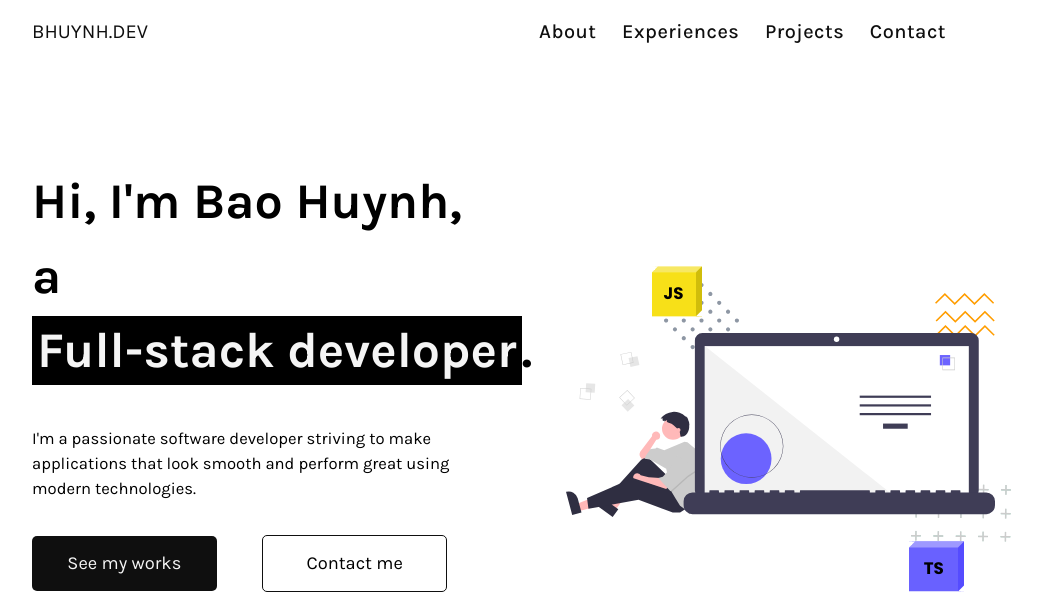
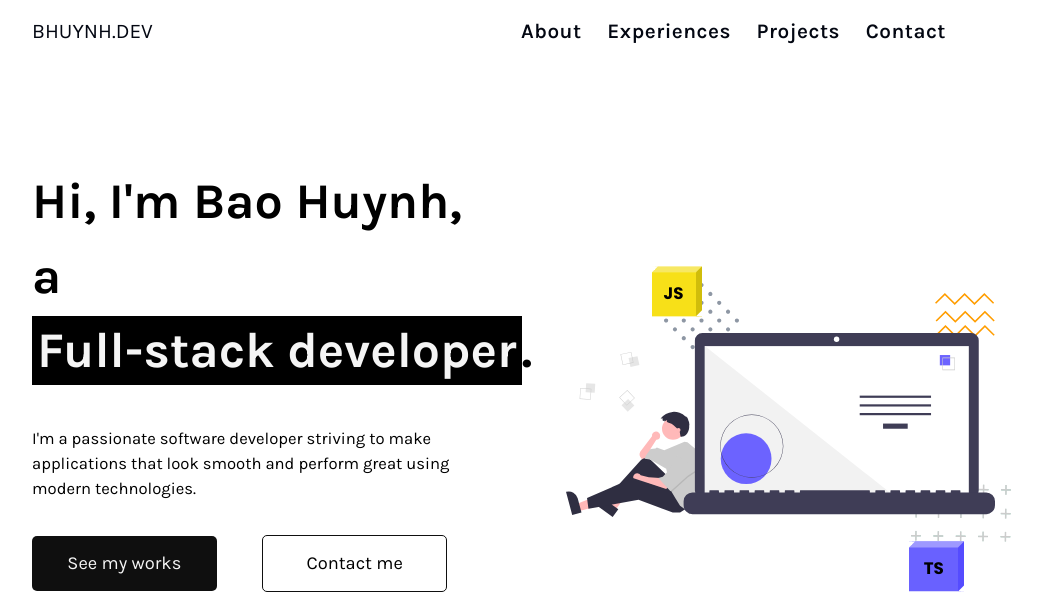
Before and after one commit to bhuynhdev/astro-portfolio, an Astro site: page / in a window 1280 px wide. Shown: the top 613 px of the page, without its empty margins (151-1193 px from the left). Built offline with nearby package versions, Linux system fonts and the light colour scheme; Astro itself is replaced by a stand-in of ours.

Commit message:
Convert Header to use Tailwind

```diff
--- a/astro.config.mjs
+++ b/astro.config.mjs
@@ -6,7 +6,7 @@ import tailwind from "@astrojs/tailwind";
 
 // https://astro.build/config
 export default defineConfig({
-	site: "https://example.com",
-	integrations: [mdx(), sitemap(), tailwind({ applyBaseStyles: false })],
-	scopedStyleStrategy: "class"
+  site: "https://bhuynh.dev",
+  integrations: [mdx(), sitemap(), tailwind({ applyBaseStyles: false })],
+  scopedStyleStrategy: "class",
 });
--- a/package.json
+++ b/package.json
@@ -14,13 +14,13 @@
     "@astrojs/rss": "^2.4.3",
     "@astrojs/sitemap": "^1.4.0",
     "@astrojs/tailwind": "^4.0.0",
-		"astro": "^2.8.3",
+    "astro": "^2.9.2",
     "tailwindcss": "^3.3.3"
   },
   "devDependencies": {
     "prettier": "^3.0.0",
     "prettier-plugin-astro": "^0.11.0",
     "prettier-plugin-tailwindcss": "^0.4.1",
-		"sass": "^1.63.6"
+    "sass": "^1.64.1"
   }
 }
--- a/src/components/Header.astro
+++ b/src/components/Header.astro
@@ -1,11 +1,16 @@
-<header class="page-header">
+<header class="page-header w-full fixed top-0 left-0 z-50 flex justify-between px-space-x py-3 lg:py-[1.35vw] text-xl text-gray-950">
 	<a href="/">BHUYNH.DEV</a>
-	<input type="checkbox" id="nav-toggle" class="toggle" />
-	<label for="nav-toggle" class="burger">
+	<label for="nav-toggle" class="burger cursor-pointer flex items-center lg:hidden">
 		<span></span>
 	</label>
-	<nav>
-		<ul>
+	<input type="checkbox" id="nav-toggle" class="peer/toggle hidden" />
+	<nav class="group absolute w-full right-0 pr-space-x top-full bg-white shadow-md
+	transition-transform duration-350 origin-top scale-y-0 peer-checked/toggle:scale-y-100
+	md:bg-transparent md:shadow-none
+	lg:[all:unset]">
+		<ul class="flex flex-col pb-2.5 gap-2 text-right font-semibold tracking-wide list-none
+		transition-opacity opacity-0 peer-checked/toggle:group-[]:opacity-100
+		lg:flex-row lg:gap-[2vw] lg:justify-end lg:opacity-100 lg:p-0">
 			<li class="nav-item">
 				<a href="/#about">About</a>
 			</li>
@@ -25,98 +30,29 @@
 <script>
 	document.onscroll = () => {
 		const headerElem = document.querySelector(".page-header");
-		const isHeaderScrolled = document.documentElement.scrollTop >= 50;
-		if (isHeaderScrolled) {
+		if (document.documentElement.scrollTop >= 50) {
 			headerElem?.classList.add("header-scrolled");
 		} else {
-			headerElem?.classList.remove("header-scrolled")
+			headerElem?.classList.remove("header-scrolled");
 		}
 	};
 </script>
 
 <!-- STYLE -->
 <style lang="scss">
-	header {
-		--header-text: #0f0f0f;
-		z-index: 999;
-		position: fixed;
-		top: 0;
-		left: 0;
-		font-size: 1.2rem;
-		color: var(--header-text);
-		padding: 0.7rem var(--space-x);
-		width: 100%;
-		display: flex;
-		justify-content: space-between;
-		background-color: transparent;
-
-		a:hover,
-		a:focus {
-			color: #000;
-		}
-	}
-
 	.header-scrolled {
 		background-color: #f9f9f9;
 		box-shadow: 0px 1.5px 8px rgba(#111, 0.15);
 	}
 
-	nav {
-		width: 100%;
-		position: absolute;
-		background-color: inherit;
-		right: 0;
-		top: 100%;
-		padding-right: inherit; // Need to inherit padding from <header> because <nav> is absolute positioned (thus taken out of flow)
-		ul {
-			margin: 0;
-			// Extra bottom padding on mobile
-			padding-bottom: 10px;
-			list-style-type: none;
-			display: flex;
-			flex-direction: column;
-			text-align: right;
-			gap: 0.7em;
-			font-weight: 500;
-			letter-spacing: 0.5px;
-			a {
-				opacity: 0;
-				transition: opacity 100ms ease-in-out;
-			}
-		}
-
-		transform: scaleY(0);
-		transform-origin: top;
-		transition: transform 350ms ease;
-	}
-
-	.toggle {
-		display: none;
-		&:checked ~ nav {
-			transform: scaleY(1);
-			ul a {
-				opacity: 1;
-				transition: opacity 150ms ease-in-out 125ms;
-			}
-		}
-	}
-
 	.burger {
-		cursor: pointer;
-		position: absolute;
-		height: 100%;
-		top: 0;
-		right: 0;
-		margin-right: var(--space-x);
-		display: flex;
-		align-items: center;
-
+		// Create the tripple-bar burger
 		span,
 		span::before,
 		span::after {
 			display: block;
 			background: #000;
-			height: 2.2px;
+			height: 2.4px;
 			width: 1.75em;
 			border-radius: 1px;
 			position: relative;
@@ -135,31 +71,9 @@
 		}
 	}
 
-	@media screen and (min-width: 70em) {
-		header {
-			// Expand header padding a bit on desktop
-			padding: 1.35vw var(--space-x);
-		}
-
-		.burger {
-			display: none;
-		}
-
-		nav {
-			all: unset;
-			ul {
-				padding: 0;
-				flex-direction: row;
-				gap: 2vw;
-				justify-content: flex-end;
-				align-items: center;
-				a {
-					opacity: 1;
-				}
-			}
-		}
-
+	@media screen and (min-width: 64em) {
 		@media (hover) {
+			// Add an animated underline on nav item hover
 			.nav-item {
 				position: relative;
 				&::before {
--- a/tailwind.config.cjs
+++ b/tailwind.config.cjs
@@ -1,8 +1,19 @@
 /** @type {import('tailwindcss').Config} */
 module.exports = {
-	content: ["./src/**/*.{astro,html,js,jsx,md,mdx,svelte,ts,tsx,vue}"],
-	theme: {
-		extend: {},
-	},
-	plugins: [],
+  content: ["./src/**/*.{astro,html,js,jsx,md,mdx,svelte,ts,tsx,vue}"],
+  theme: {
+    extend: {
+      margin: {
+        "space-x": "var(--space-x)",
+      },
+      padding: {
+        "space-x": "var(--space-x)",
+      },
+      transitionDuration: {
+        "350": "350ms",
+        "400": "400ms",
+      }
+    },
+  },
+  plugins: [],
 };
```
Also changed, not shown: tsconfig.json (+4 -4 lines), pnpm-lock.yaml, 1 other file. Lines whose indentation alone changed are shown as unchanged.
